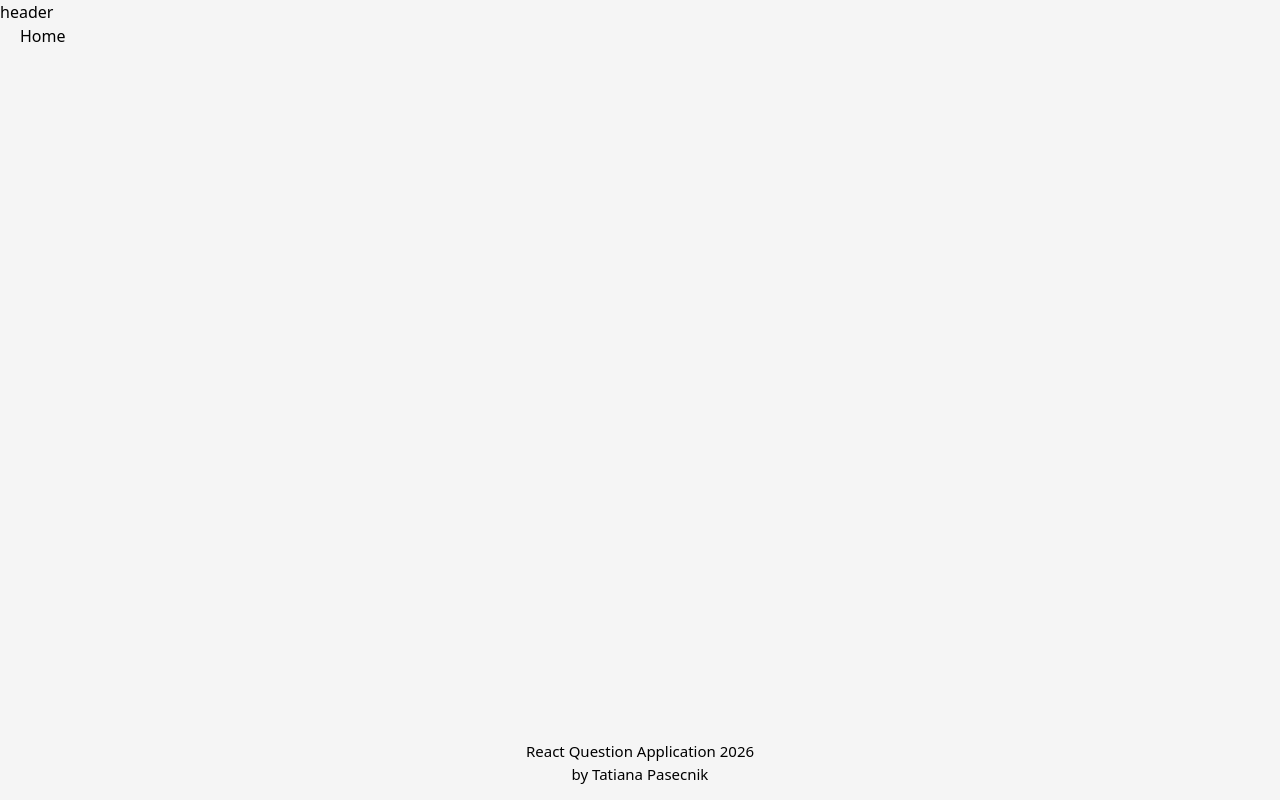
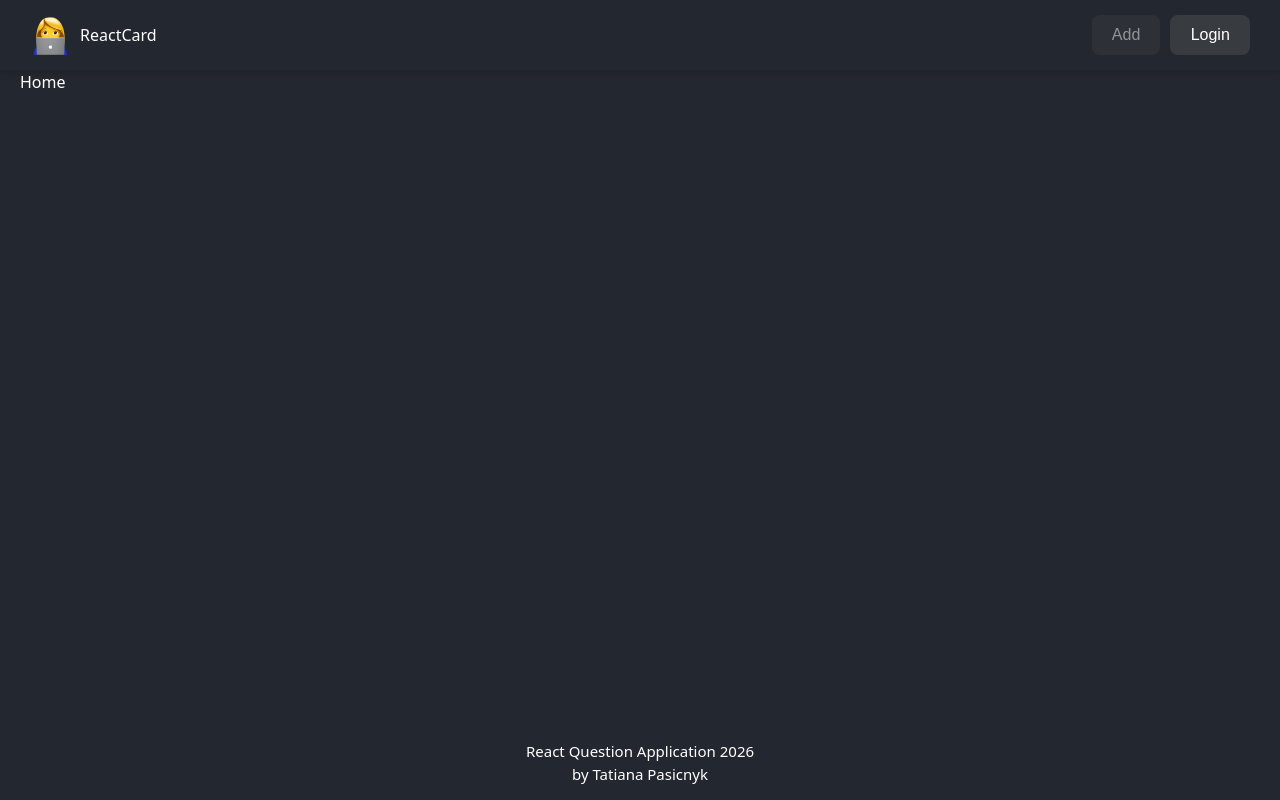
Before and after one commit to Tetiana-Pasichnyk/react-app-course, a React (Vite) app: page / in a window 1280 px wide. Built offline with nearby package versions, Linux system fonts and the light colour scheme.

Commit message:
header and buttons

```diff
--- /dev/null
+++ b/src/components/Button/Button.jsx
@@ -0,0 +1,9 @@
+import cls from "./Button.module.css";
+
+export const Button = ({ onClick, children, isActive, isDisabled }) => {
+  return (
+    <button className={`${cls.btn} ${isActive ? cls.active : ""}`} onClick={onClick} disabled={isDisabled}>
+      {children}
+    </button>
+  );
+};
--- /dev/null
+++ b/src/components/Button/Button.module.css
@@ -0,0 +1,27 @@
+.btn {
+  border-radius: 8px;
+  border: 1px solid transparent;
+  padding: 0.6em 1.2em;
+  font-size: 1em;
+  font-weight: 500;
+  cursor: pointer;
+  transition: border-color 0.25s;
+  font-weight: 500;
+  background-color: var(--btn-bg-color);
+  color: var(--btn-text-color);
+}
+.btn:hover {
+  border-color: #2f2f2f;
+}
+.btn:focus,
+.btn:focus-visible {
+  outline: 4px auto #2f2f2f;
+}
+.active {
+    color: #000;
+    background-color: #ce7e1d;
+}
+.btn:disabled {
+ pointer-events: none;
+  opacity: 0.5;
+}
--- /dev/null
+++ b/src/components/Button/index.jsx
@@ -0,0 +1 @@
+export { Button } from "./Button";
--- /dev/null
+++ b/src/components/Header/Header.jsx
@@ -0,0 +1,18 @@
+import { Button } from "../Button";
+import cls from "./Header.module.css";
+import Logo from "../../assets/logo.png";
+
+export const Header = () => {
+  return (
+    <header className={cls.header}>
+      <p>
+        <img src={Logo} alt="Logo" width="40" height="40" />
+        <span>ReactCard</span>
+      </p>
+      <div className={cls.headerButtons}>
+        <Button isDisabled> Add </Button>
+        <Button> Login </Button>
+      </div>
+    </header>
+  );
+};
--- /dev/null
+++ b/src/components/Header/Header.module.css
@@ -0,0 +1,26 @@
+.header {
+  width: 100%;
+  height: 70px;
+  background-color: var(--main-bg-color);
+  padding: 30px;
+  display: flex;
+  justify-content: space-between;
+  align-items: center;
+  box-shadow: 0 2px 8px 0 rgba(0, 0, 0, 0.2);
+}
+
+p {
+  text-transform: capitalize;
+  display: flex;
+  justify-content: center;
+  align-items: center;
+  gap: 10px;
+  cursor: pointer;
+  user-select: none;
+}
+.headerButtons {
+  display: flex;
+  justify-content: center;
+  align-items: center;
+  gap: 10px;
+}
--- /dev/null
+++ b/src/components/Header/index.jsx
@@ -0,0 +1 @@
+export { Header } from "./Header";
--- a/src/components/MainLayout/MainLayout.jsx
+++ b/src/components/MainLayout/MainLayout.jsx
@@ -1,19 +1,20 @@
 import { Outlet } from "react-router-dom";
 import cls from "./MainLayout.module.css";
+import { Header } from "../Header";
 
 export const MainLayout = () => {
   const currentYear = new Date().getFullYear();
 
   return (
     <div className={cls.mainLayout}>
-      <header>header</header>
+      <Header />
       <div className={cls.mainWrapper}>
         <main className={cls.main}>
           <Outlet />
         </main>
         <footer className={cls.footer}>
           React Question Application {currentYear} <br />
-          by Tatiana Pasecnik
+          by Tatiana Pasicnyk
         </footer>
       </div>
     </div>
--- a/src/index.css
+++ b/src/index.css
@@ -2,6 +2,9 @@
 
 --main-bg-color: #23272F;
 --text-color: #ffffff;
+
+--btn-bg-color: #383b3f;
+--btn-text-color: #ffffff;
 
   font-family: system-ui, Avenir, Helvetica, Arial, sans-serif;
   line-height: 1.5;
@@ -39,13 +42,21 @@ body {
   :root {
   --main-bg-color: #f5f5f5;
   --text-color: #000000;
+
+  --btn-bg-color: #16444f;
+  --btn-text-color: #57C4DC;
+
   }
 }
 
 
-@media (prefers-color-scheme: dark) {
+@media (prefers-color-scheme: light) {
   :root {
   --main-bg-color: #23272F;
   --text-color: #ffffff;
+
+  --btn-bg-color: #383b3f;
+  --btn-text-color: #ffffff;
+
   }
 }
```
Also changed, not shown: src/assets/logo.png (added), src/components/ test.js (deleted).
